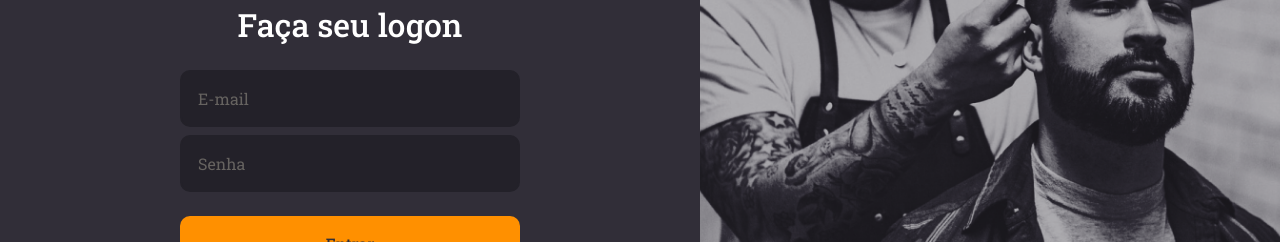
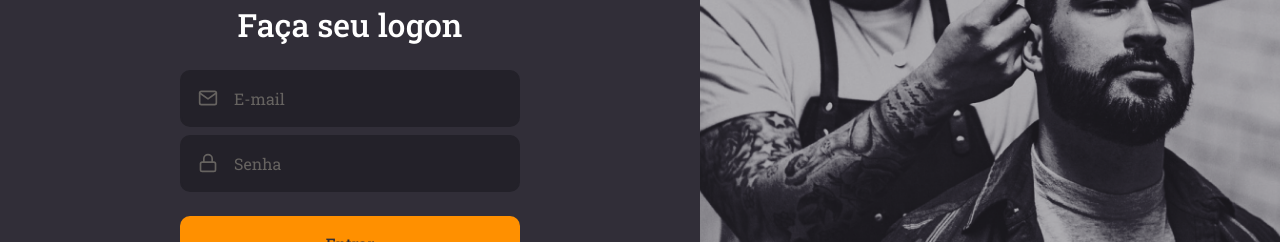
Before and after one commit to JoaoVSouto/gobarber-frontend, a React (Create React App) app: page / in a window 1280 px wide. Shown: the part 297-539 px from the top of the page. Built offline with nearby package versions, Linux system fonts and the light colour scheme.

Commit message:
Extracts Input and Button into separate components

```diff
--- /dev/null
+++ b/src/components/Button/index.tsx
@@ -0,0 +1,15 @@
+import React, { ButtonHTMLAttributes } from 'react';
+
+import { Container } from './styles';
+
+type ButtonProps = ButtonHTMLAttributes<HTMLButtonElement>;
+
+const Button: React.FC<ButtonProps> = ({ children, ...rest }) => {
+  return (
+    <Container type="button" {...rest}>
+      {children}
+    </Container>
+  );
+};
+
+export default Button;
--- /dev/null
+++ b/src/components/Button/styles.ts
@@ -0,0 +1,23 @@
+import styled from 'styled-components';
+import { shade } from 'polished';
+
+export const Container = styled.button`
+  font-weight: 500;
+  color: #312e38;
+  background-color: #ff9000;
+  height: 5.6rem;
+  border-radius: 1rem;
+  border: 0;
+  width: 100%;
+  margin-top: 2.4rem;
+  transition: background-color 200ms;
+
+  &:hover,
+  &:focus {
+    background-color: ${shade(0.2, '#ff9000')};
+  }
+
+  &:active {
+    background-color: ${shade(0.3, '#ff9000')};
+  }
+`;
--- /dev/null
+++ b/src/components/Input/index.tsx
@@ -0,0 +1,20 @@
+import React, { InputHTMLAttributes, ComponentType } from 'react';
+import { IconBaseProps } from 'react-icons';
+
+import { Container } from './styles';
+
+interface InputProps extends InputHTMLAttributes<HTMLInputElement> {
+  name: string;
+  icon?: ComponentType<IconBaseProps>;
+}
+
+const Input: React.FC<InputProps> = ({ icon: Icon, ...rest }) => {
+  return (
+    <Container>
+      {Icon && <Icon size={20} />}
+      <input {...rest} />
+    </Container>
+  );
+};
+
+export default Input;
--- /dev/null
+++ b/src/components/Input/styles.ts
@@ -0,0 +1,32 @@
+import styled from 'styled-components';
+
+export const Container = styled.div`
+  background-color: #232129;
+  border-radius: 1rem;
+  border: 2px solid #232129;
+  padding: 1.6rem;
+  width: 100%;
+  color: #666360;
+
+  display: flex;
+  align-items: center;
+
+  + div {
+    margin-top: 0.8rem;
+  }
+
+  input {
+    flex: 1;
+    color: #f4ede8;
+    background-color: transparent;
+    border: 0;
+
+    &::placeholder {
+      color: #666360;
+    }
+  }
+
+  svg {
+    margin-right: 1.6rem;
+  }
+`;
--- a/src/pages/SignIn/index.tsx
+++ b/src/pages/SignIn/index.tsx
@@ -1,7 +1,10 @@
 import React from 'react';
-import { FiLogIn } from 'react-icons/fi';
+import { FiLogIn, FiMail, FiLock } from 'react-icons/fi';
 
 import logoImg from '../../assets/logo.svg';
+
+import Input from '../../components/Input';
+import Button from '../../components/Button';
 
 import { Container, Content, Background } from './styles';
 
@@ -14,16 +17,21 @@
         <form>
           <h1>Faça seu logon</h1>
 
-          <input type="text" placeholder="E-mail" />
-          <input type="password" placeholder="Senha" />
+          <Input name="email" icon={FiMail} type="text" placeholder="E-mail" />
+          <Input
+            name="password"
+            icon={FiLock}
+            type="password"
+            placeholder="Senha"
+          />
 
-          <button type="submit">Entrar</button>
+          <Button type="submit">Entrar</Button>
 
           <a href="#!">Esqueci minha senha</a>
         </form>
 
         <a href="#!">
-          <FiLogIn size={16} />
+          <FiLogIn size={20} />
           Criar conta
         </a>
       </Content>
--- a/src/pages/SignIn/styles.ts
+++ b/src/pages/SignIn/styles.ts
@@ -26,44 +26,6 @@
 
     h1 {
       margin-bottom: 2.4rem;
-    }
-
-    input {
-      color: #f4ede8;
-      background-color: #232129;
-      border-radius: 1rem;
-      border: 2px solid #232129;
-      padding: 1.6rem;
-      width: 100%;
-
-      &::placeholder {
-        color: #666360;
-      }
-
-      + input {
-        margin-top: 0.8rem;
-      }
-    }
-
-    button {
-      font-weight: 500;
-      color: #312e38;
-      background-color: #ff9000;
-      height: 5.6rem;
-      border-radius: 1rem;
-      border: 0;
-      width: 100%;
-      margin-top: 2.4rem;
-      transition: background-color 200ms;
-
-      &:hover,
-      &:focus {
-        background-color: ${shade(0.2, '#ff9000')};
-      }
-
-      &:active {
-        background-color: ${shade(0.3, '#ff9000')};
-      }
     }
 
     a {
```
Also changed, not shown: .eslintrc.json.
